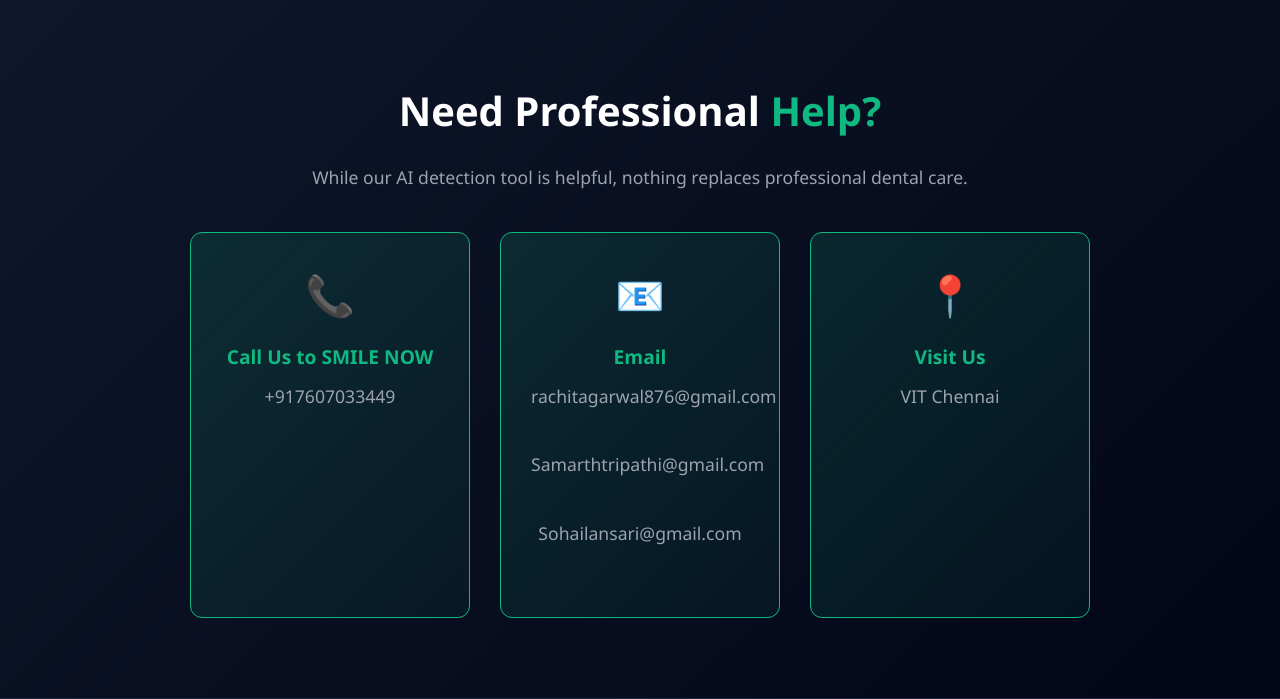
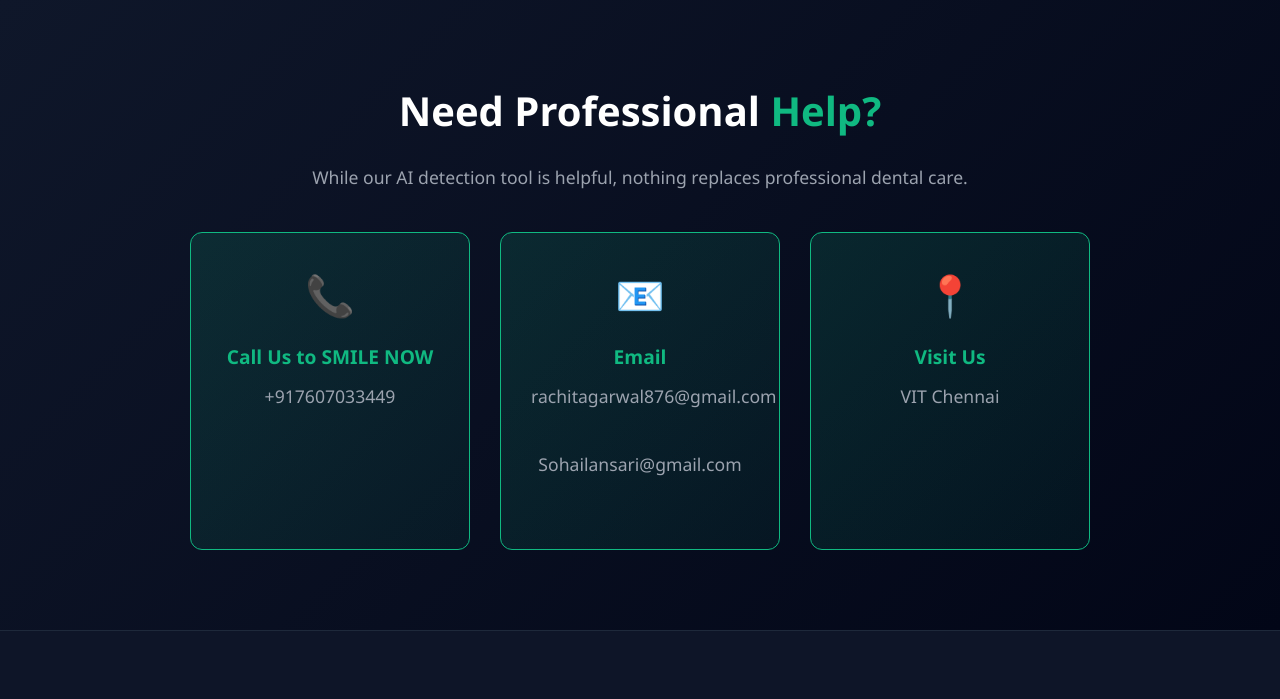
Before and after one commit to X-Rachit-X/ai-dental-diagnosis-system, a Flask app: page / in a window 1280 px wide. Shown: the part 3922-4621 px from the top of the page. After the commit the page ends 4553 px from the top, so only its background shows below. Run offline with Flask 3, Linux system fonts and the light colour scheme.

```diff
--- a/templates/index.html
+++ b/templates/index.html
@@ -1347,7 +1347,6 @@
               <span class="contact-icon">📧</span>
               <h4>Email</h4>
               <p>rachitagarwal876@gmail.com</p>
-              <p>Samarthtripathi@gmail.com</p>
               <p>Sohailansari@gmail.com</p>
             </div>
             <div class="contact-card">
```
